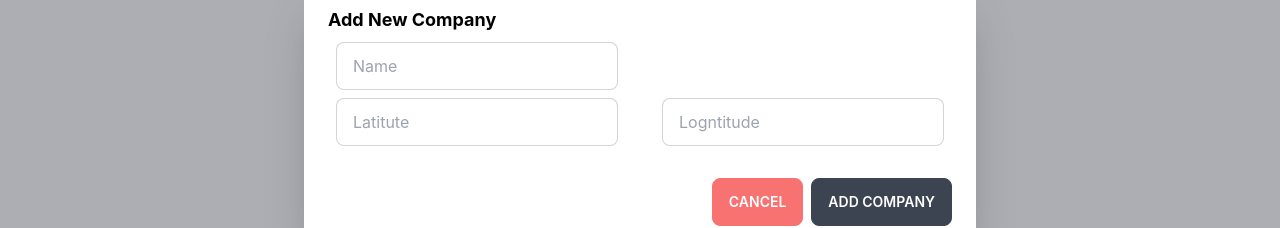
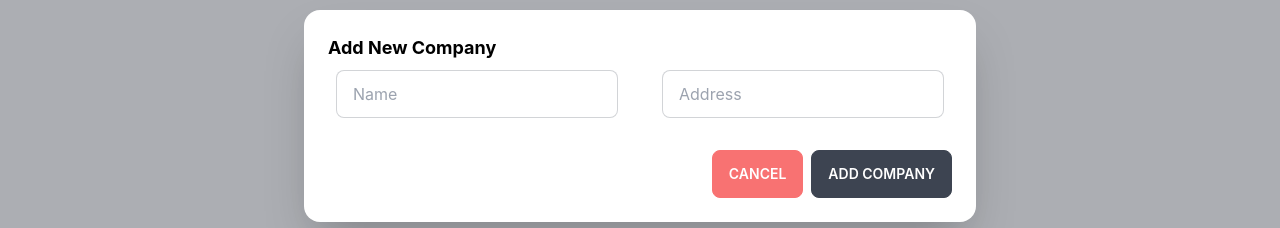
Before and after one commit to akdev2000/effy-web, a Next.js app: page / in a window 1280 px wide. Both pictures are taken after a click on the label "ADD NEW COMPANY". Shown: the part 284-512 px from the top of the page. Built offline with nearby package versions, Linux system fonts and the light colour scheme; no server answers.

Commit message:
[Ak] Added lat and log fetch from address

```diff
--- a/src/components/Companies.tsx
+++ b/src/components/Companies.tsx
@@ -24,9 +24,7 @@ export default function Companies() {
   const { data, fetchData, error, loading } = usePost(`/company/add`);
   const deleteCompany = usePost(`/company/delete`);
   const [companyName, setCompanyName] = useState("");
-  // const [address, setAddress] = useState("");
-  const [lattitude, setLattitude] = useState("");
-  const [longtitude, setLongtitude] = useState("");
+  const [address, setAddress] = useState("");
 
   const router = useRouter();
 
@@ -73,9 +71,7 @@ export default function Companies() {
             onSubmit={async () => {
               await fetchData({
                 name: companyName,
-                lat: lattitude,
-                long: longtitude,
-                // address: address,
+                address: address,
               });
               await companies.fetchData();
               router.push("/");
@@ -92,7 +88,7 @@ export default function Companies() {
                 }}
                 required
               />
-              {/* <input
+              <input
                 type="text"
                 placeholder="Address"
                 className="input input-bordered form-control"
@@ -100,28 +96,6 @@ export default function Companies() {
                 onChange={(event) => {
                   setAddress(event.target.value);
                 }}
-              /> */}
-            </div>
-            <div className="flex items-center m-2 justify-between">
-              <input
-                type="text"
-                placeholder="Latitute"
-                className="input input-bordered form-control"
-                value={lattitude}
-                onChange={(event) => {
-                  setLattitude(event.target.value);
-                }}
-                required
-              />
-              <input
-                type="text"
-                placeholder="Logntitude"
-                className="input input-bordered form-control"
-                value={longtitude}
-                onChange={(event) => {
-                  setLongtitude(event.target.value);
-                }}
-                required
               />
             </div>
             <div className="flex space-x-2 justify-end">
```
